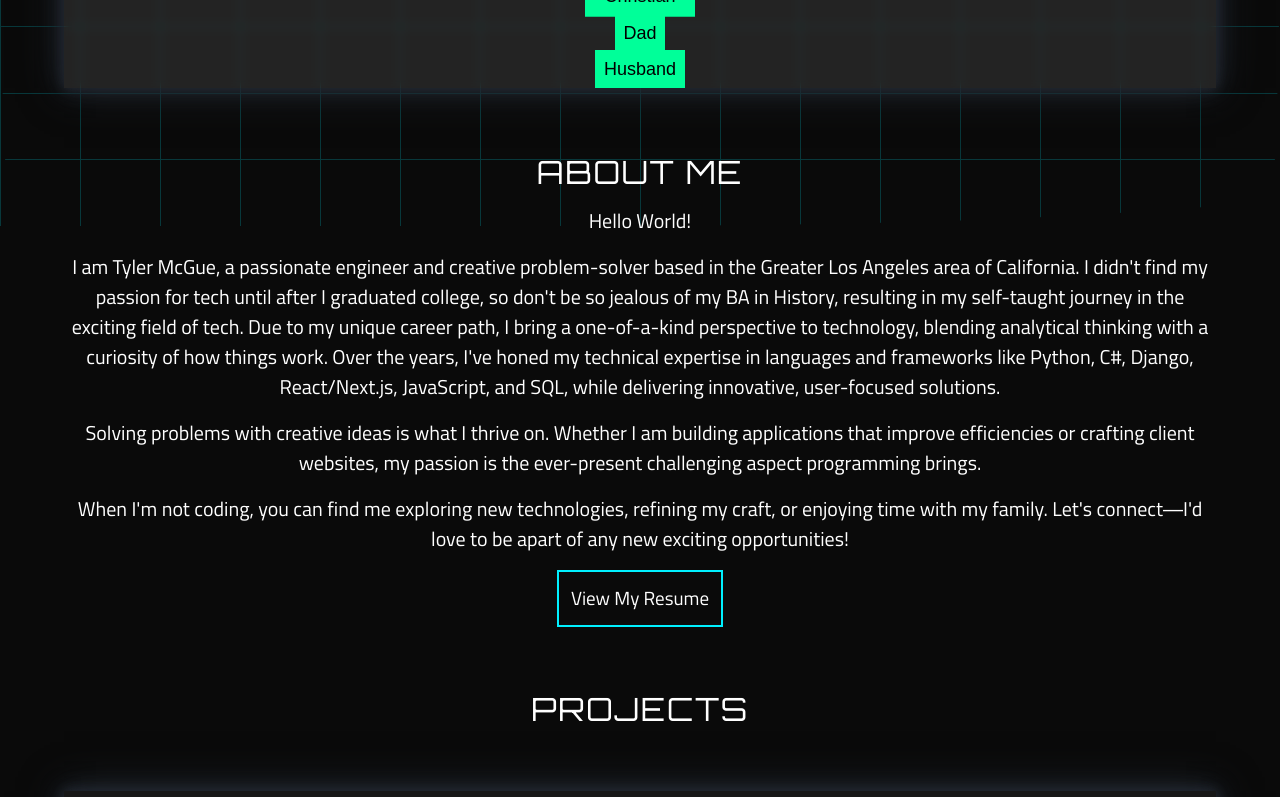
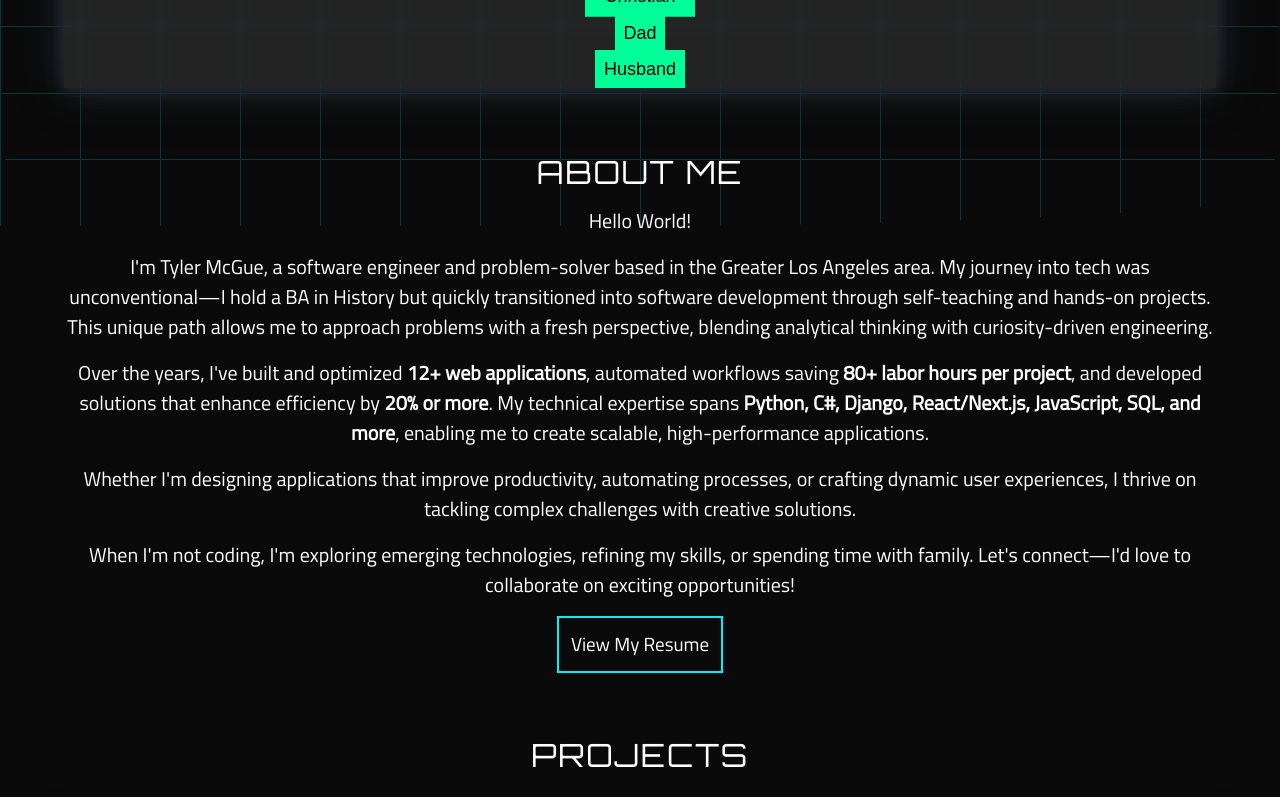
Before and after one commit to MixedJello/Portfolio, a Next.js app in the folder frontend/: page / in a window 1280 px wide. Shown: the part 574-1371 px from the top of the page. Built offline with nearby package versions, Linux system fonts and the light colour scheme.

Commit message:
Updated some wording and resume file along with the perspective links. Also added smooth scrolling.

```diff
--- a/frontend/src/app/globals.css
+++ b/frontend/src/app/globals.css
@@ -83,6 +83,9 @@
 
 /* General CSS o7 */
 
+html {
+  scroll-behavior: smooth;
+}
 
 #HeaderZone {
   padding-bottom: 3rem;
--- a/frontend/src/components/About/About.tsx
+++ b/frontend/src/components/About/About.tsx
@@ -9,11 +9,21 @@ export default function About() {
                 Hello World!
             </p>
             <p>
-                I am Tyler McGue, a passionate engineer and creative problem-solver based in the Greater Los Angeles area of California. I didn&apos;t find my passion for tech until after I graduated college, so don&apos;t be so jealous of my BA in History, resulting in my self-taught journey in the exciting field of tech. Due to my unique career path, I bring a one-of-a-kind perspective to technology, blending analytical thinking with a curiosity of how things work. Over the years, I&apos;ve honed my technical expertise in languages and frameworks like Python, C#, Django, React/Next.js, JavaScript, and SQL, while delivering innovative, user-focused solutions.
+              I&apos;m Tyler McGue, a software engineer and problem-solver based in the Greater Los Angeles area. My journey into tech was unconventional&mdash;I hold a BA in History but quickly transitioned into software development through self-teaching and hands-on projects. This unique path allows me to approach problems with a fresh perspective, blending analytical thinking with curiosity-driven engineering.
             </p>
-            <p>Solving problems with creative ideas is what I thrive on. Whether I am building applications that improve efficiencies or crafting client websites, my passion is the ever-present challenging aspect programming brings.</p>
-            <p>When I&apos;m not coding, you can find me exploring new technologies, refining my craft, or enjoying time with my family. Let&apos;s connect&#8213;I&apos;d love to be apart of any new exciting opportunities!</p>
-            <a className='btn v1' href="/assets/documents/Resume-2-27-2025.pdf" target='_blank'>View My Resume</a>
+
+            <p>
+                Over the years, I&apos;ve built and optimized <strong>12+ web applications</strong>, automated workflows saving <strong>80+ labor hours per project</strong>, and developed solutions that enhance efficiency by <strong>20% or more</strong>. My technical expertise spans <strong>Python, C#, Django, React/Next.js, JavaScript, SQL, and more</strong>, enabling me to create scalable, high-performance applications.
+            </p>
+
+            <p>
+                Whether I&apos;m designing applications that improve productivity, automating processes, or crafting dynamic user experiences, I thrive on tackling complex challenges with creative solutions.
+            </p>
+
+            <p>
+                When I&apos;m not coding, I&apos;m exploring emerging technologies, refining my skills, or spending time with family. Let&apos;s connect&mdash;I&apos;d love to collaborate on exciting opportunities!
+            </p>
+            <a className='btn v1' href="/assets/documents/Resume422025updated.pdf" target='_blank'>View My Resume</a>
         </div>
     </section>
   )
--- a/frontend/src/components/Navigation/TopNav/MainNav.tsx
+++ b/frontend/src/components/Navigation/TopNav/MainNav.tsx
@@ -3,7 +3,7 @@ import React from "react";
 
 
 const links = [
-  { href: "/assets/documents/Resume-2-27-2025.pdf", label: "Resume" },
+  { href: "/assets/documents/Resume422025updated.pdf", label: "Resume" },
   { href: "#AboutMe", label: "About Me" },
   { href: "#projects", label: "Projects" },
   { href: "#contact", label: "Contact Me" },
--- a/frontend/src/components/Navigation/TopNav/MobileNav.tsx
+++ b/frontend/src/components/Navigation/TopNav/MobileNav.tsx
@@ -10,7 +10,7 @@ interface Props {
 }
 
 const mobileLinks = [
-  { href: "/assets/documents/Resume-2-27-2025.pdf", label: "Resume" },
+  { href: "/assets/documents/Resume422025updated.pdf", label: "Resume" },
   { href: "#about", label: "About Me" },
   { href: "#projects", label: "Projects" },
   { href: "#contact", label: "Contact Me" },
```
Also changed, not shown: 1 other file (tests, documents, lock files or other folders).
